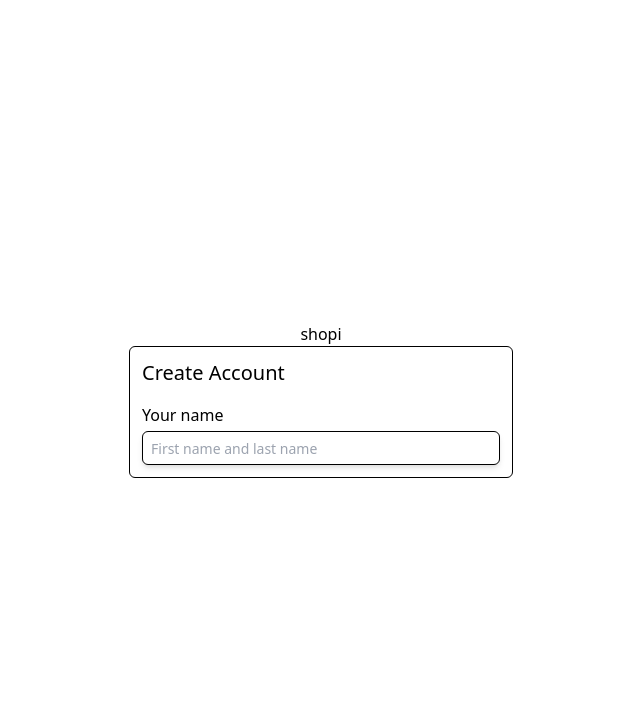
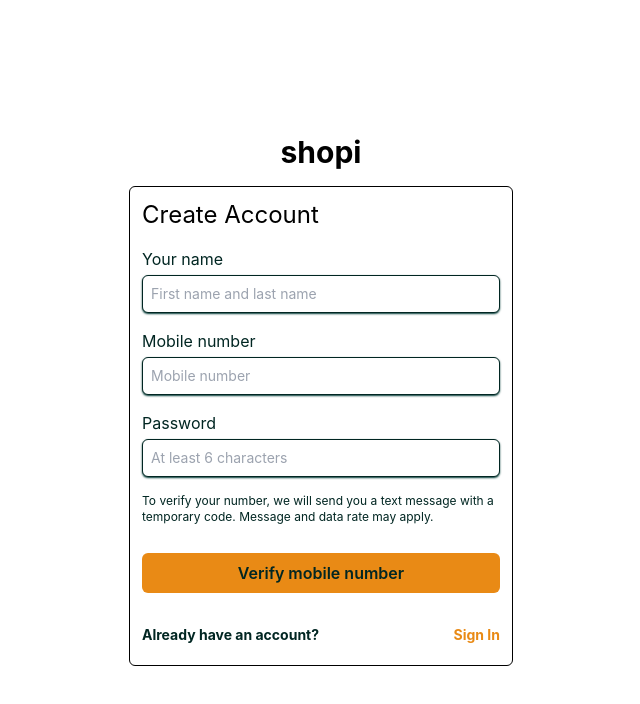
Before and after one commit to laxmankrishnamurti/E-Commerce-Site, a React (Vite) app in the folder Frontend/: page / in a window 1280 px wide. Shown: the top 704 px of the page, without its empty margins (319-959 px from the left). Built offline with nearby package versions, Linux system fonts and the light colour scheme.

Commit message:
Sign up page is completed

```diff
--- a/Frontend/package.json
+++ b/Frontend/package.json
@@ -10,8 +10,10 @@
     "preview": "vite preview"
   },
   "dependencies": {
+    "@fontsource/inter": "^5.0.20",
     "react": "^18.3.1",
-    "react-dom": "^18.3.1"
+    "react-dom": "^18.3.1",
+    "react-router-dom": "^6.26.1"
   },
   "devDependencies": {
     "@eslint/js": "^9.9.0",
--- a/Frontend/src/App.tsx
+++ b/Frontend/src/App.tsx
@@ -4,7 +4,7 @@
 
   return (
     <>
-      <div>
+      <div className='font-sans'>
         <Signup/>
       </div>
     </>
--- a/Frontend/src/components/Sign Up/Signup.tsx
+++ b/Frontend/src/components/Sign Up/Signup.tsx
@@ -1,21 +1,47 @@
+import {Link} from "react-router-dom"
 
 function Signup() {
   return (
     <>
         <div className="w-full h-screen flex justify-center items-center">
-            <div className="w-96">
+            <div className="w-96 flex flex-col gap-4">
                 <div className="text-center">
-                    <h1>shopi</h1>
+                    <h1 className="text-3xl font-bold">shopi</h1>
                 </div>
                 <div className="border-solid border border-black rounded-md p-3">
-                    <h2 className="text-xl mb-4">Create Account</h2>
-                    <div className="flex flex-col gap-1">
-                        <label>Your name</label>
-                        <input
-                            type="text"
-                            placeholder="First name and last name"
-                            className="border border-solid border-black px-2 py-1 rounded-md  shadow-md placeholder:text-sm outline-none"
-                        />
+                    <form>
+                        <h2 className="text-2xl mb-4">Create Account</h2>
+                        <div className="flex flex-col gap-1 mb-4">
+                            <label className="text-text">Your name</label>
+                            <input
+                                type="text"
+                                placeholder="First name and last name"
+                                className="border border-solid border-black px-2 py-2 text-text text-sm rounded-md shadow-sm shadow-primary placeholder:text-sm outline-none transition-all duration-300 focus:ring-1 focus:ring-attention"
+                            />
+                        </div>
+                        <div className="flex flex-col gap-1 mb-4">
+                            <label className="text-text">Mobile number</label>
+                            <input
+                                type="text"
+                                placeholder="Mobile number"
+                                className="border border-solid border-black px-2 py-2 text-text text-sm rounded-md shadow-sm shadow-primary placeholder:text-sm outline-none transition-all duration-300 focus:ring-1 focus:ring-attention"
+                            />
+                        </div>
+                        <div className="flex flex-col gap-1 mb-4">
+                            <label className="text-text">Password</label>
+                            <input
+                                type="password"
+                                placeholder="At least 6 characters"
+                                className="border border-solid border-black px-2 py-2 text-text text-sm rounded-md shadow-sm shadow-primary placeholder:text-sm outline-none transition-all duration-300 focus:ring-1 focus:ring-attention"
+                            />
+                            <p className="text-text text-xs my-3">To verify your number, we will send you a text message with a temporary code. Message and data rate may apply.</p>
+                        </div>
+
+                        <button type="submit" className="bg-cta text-text font-semibold w-full py-2 rounded-md hover:bg-ctah">Verify mobile number</button>
+                    </form>
+                    <div className="mt-8 mb-2 flex justify-between">
+                        <p className="font-bold text-sm text-text">Already have an account?</p>
+                        <Link to={`/signin`} className="text-cta text-sm font-bold hover:underline">Sign In</Link>
                     </div>
                 </div>
             </div>
--- a/Frontend/src/main.tsx
+++ b/Frontend/src/main.tsx
@@ -3,8 +3,12 @@
 import App from './App.tsx'
 import './index.css'
 
+import { BrowserRouter as Router } from 'react-router-dom'
+
 createRoot(document.getElementById('root')!).render(
   <StrictMode>
-    <App />
+    <Router>
+      <App />
+    </Router>
   </StrictMode>,
 )
--- a/Frontend/tailwind.config.js
+++ b/Frontend/tailwind.config.js
@@ -5,17 +5,21 @@
     "./src/**/*.{js,ts,jsx,tsx}",
   ],
   theme: {
-    extend: {
-      custom: {
+    colors: {
       primary: "#003b36",
       cta: "#e98a15",
+      ctah: "#fa9e2d",
       bg: "#ece5f0",
       discount: "#eb0a0a",
       attention: "#59114d",
       text: "#012622",
       hbg: "#003b36",
       helement: "#ece5f0"
-      }
+    },
+    extend: {
+      fontFamily: {
+        sans: ['Inter', 'sans-serif'],
+      },
     },
   },
   plugins: [],
```
Also changed, not shown: Frontend/src/index.css (line endings or trailing spaces), 1 other file (tests, documents, lock files or other folders). Lines whose indentation alone changed are shown as unchanged.
